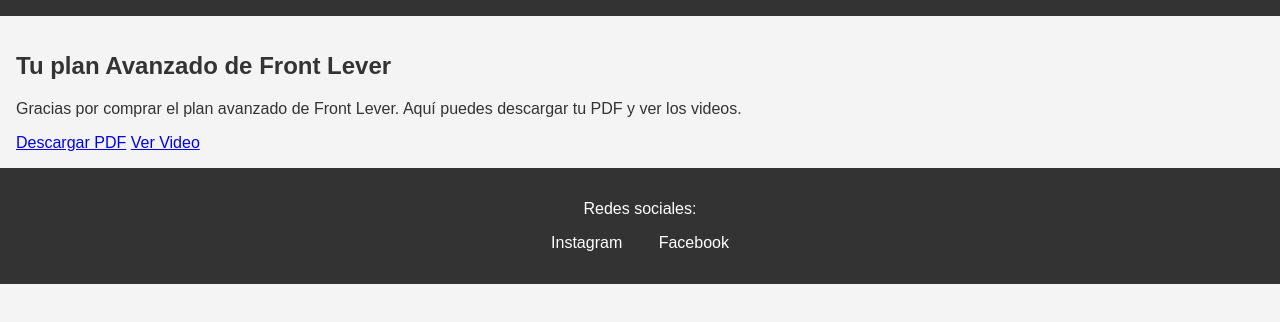
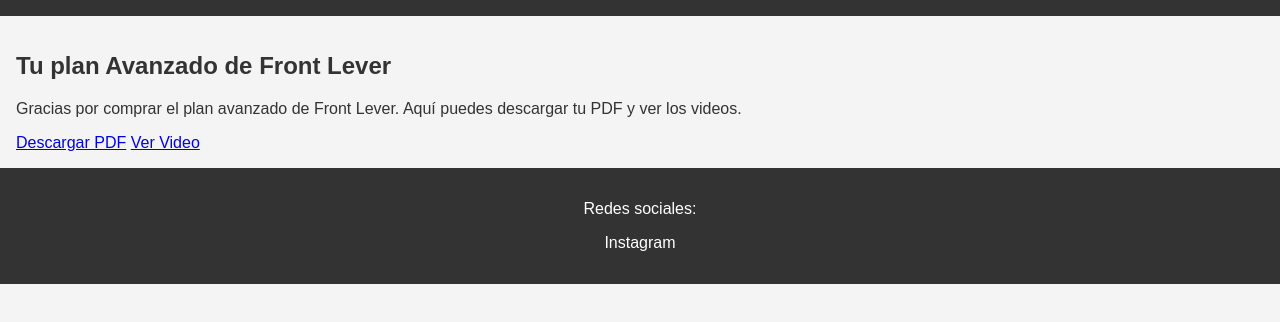
Before and after one commit to ElliottCastro06/beta-web-calistenia, a plain HTML site: page thanks-front-lever-avanzado.html in a window 1280 px wide. Shown: the part 274-596 px from the top of the page. Drawn offline with Linux system fonts and the light colour scheme.

Commit message:
Add files via upload

```diff
--- a/thanks-front-lever-avanzado.html
+++ b/thanks-front-lever-avanzado.html
@@ -25,7 +25,6 @@
         <p>Redes sociales:</p>
         <ul>
             <li><a href="https://www.instagram.com/elliott_castro_sw/">Instagram</a></li>
-            <li><a href="https://www.facebook.com/elliot.castro.507/">Facebook</a></li>
         </ul>
     </footer>
 </body>
```
Also changed, not shown: thanks-front-lever-basico.html (+0 -1 lines), thanks-front-lever-medio.html (+0 -1 lines), thanks-planche-avanzado.html (+0 -1 lines), thanks-planche-basico.html (+0 -1 lines), thanks-planche-medio.html (+0 -1 lines), thanks.html (+0 -1 lines).
